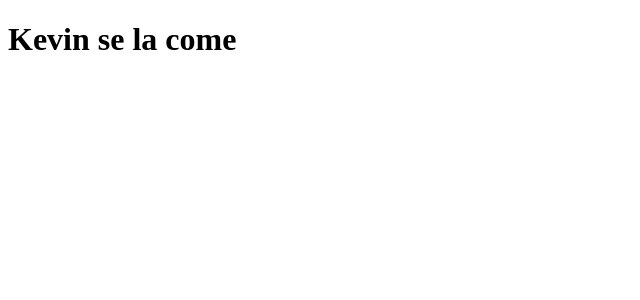
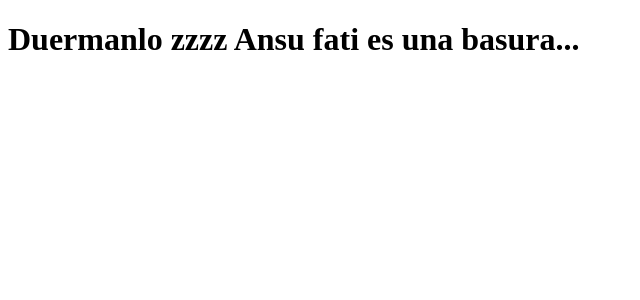
Before and after one commit to F7MH2R/store-nfinity, a React (Create React App) app: page /#/ in a window 1280 px wide. Shown: the top 300 px of the page, without its empty margins (0-640 px from the left). Built offline with nearby package versions, Linux system fonts and the light colour scheme.

Commit message:
arreglando esta chet de los router

```diff
--- a/src/App.js
+++ b/src/App.js
@@ -1,7 +1,7 @@
 function App() {
   return (
     <>
-      <h1>Kevin se la come</h1>
+      <h1>Duermanlo zzzz Ansu fati es una basura...</h1>
     </>
   );
 }
```
